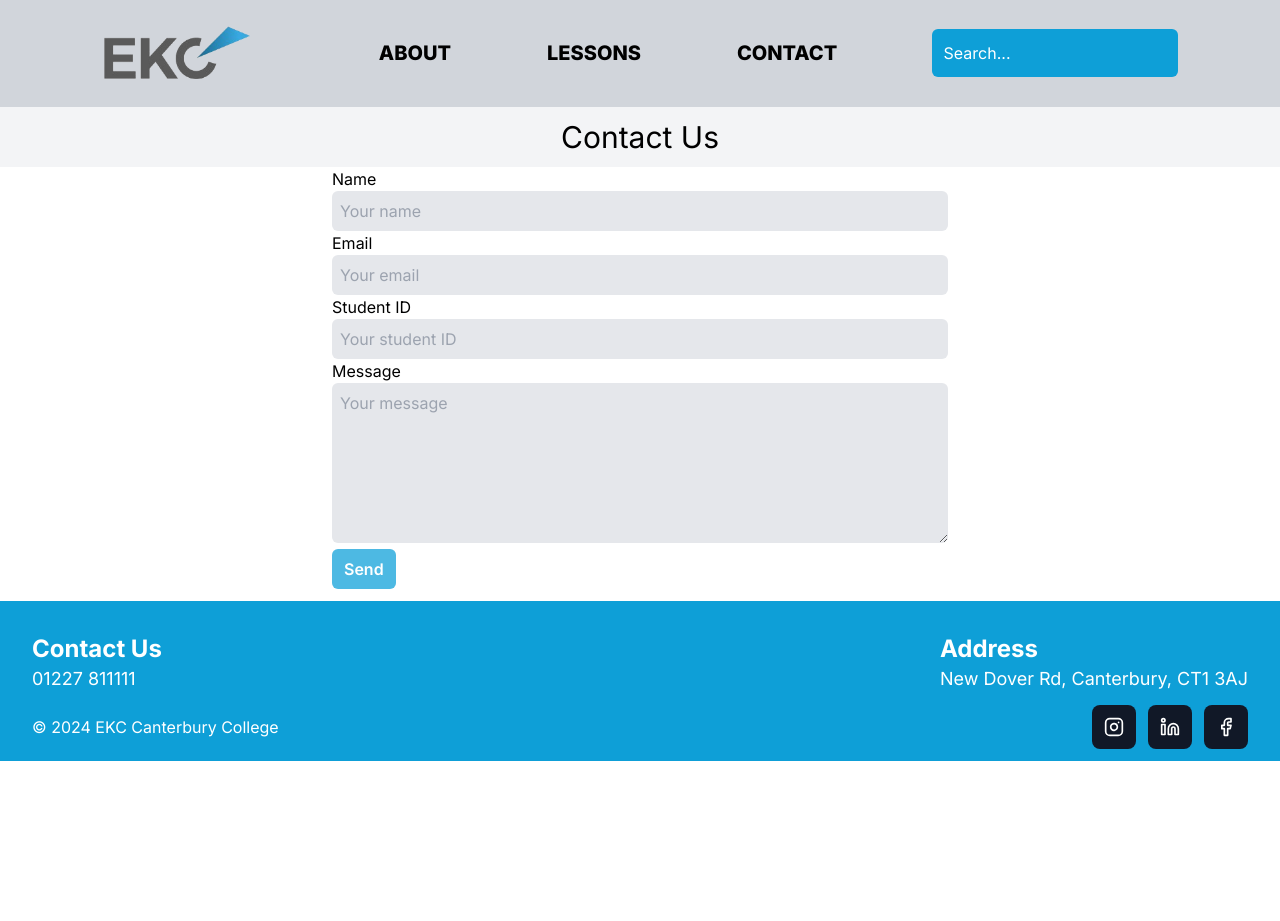
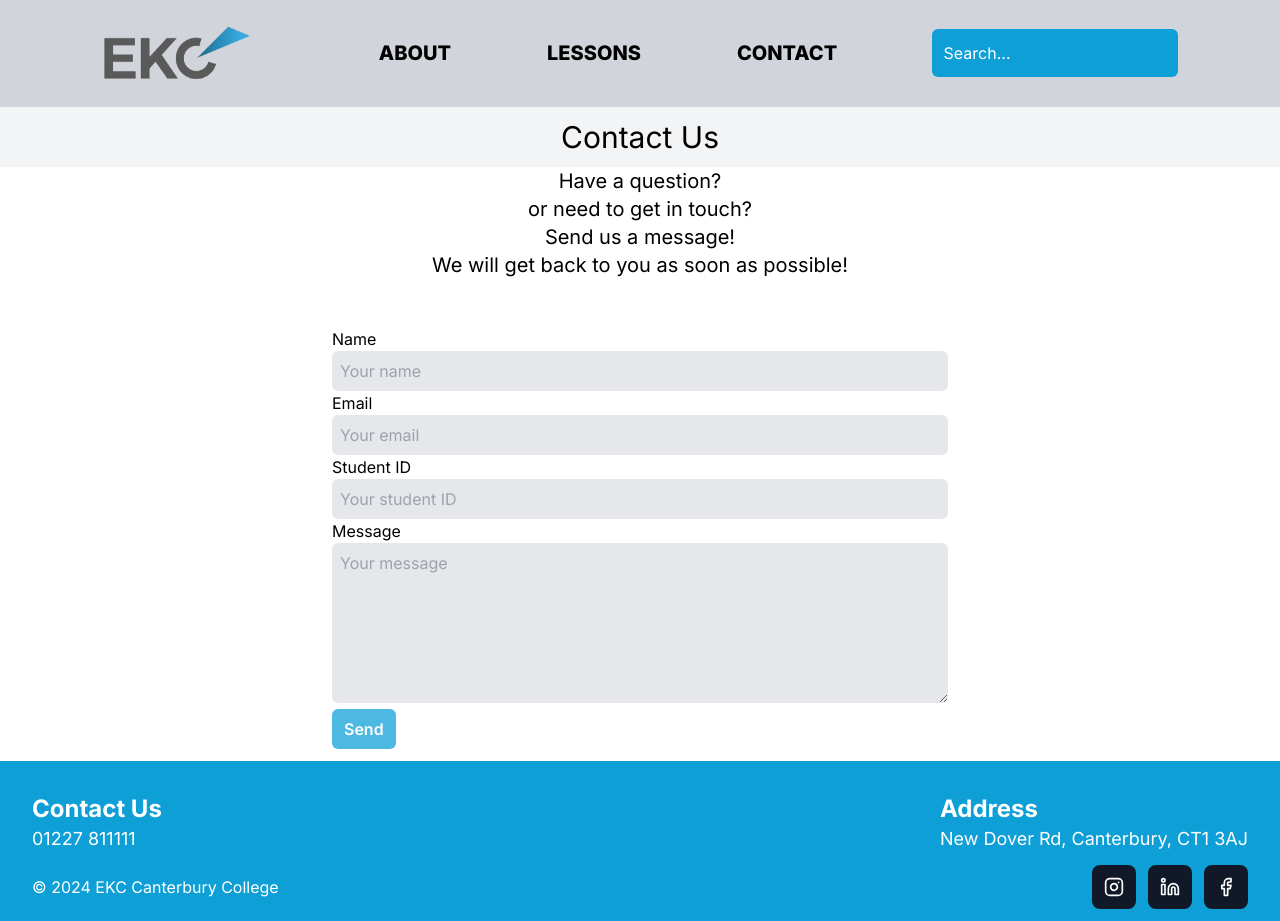
Before and after one commit to NetSpud/college, a Next.js app: page /contact in a window 1280 px wide. Before the commit the page ends 800 px from the top, so only its background shows below. Built offline with nearby package versions, Linux system fonts and the light colour scheme.

Commit message:
added wording to contact page

```diff
--- a/src/app/contact/page.tsx
+++ b/src/app/contact/page.tsx
@@ -4,6 +4,12 @@ function App() {
   return (
     <div>
       <h1 className="text-3xl text-center py-3 bg-gray-100">Contact Us</h1>
+      <div className="text-center text-xl mb-12">
+        <p>Have a question?</p>
+        <p>or need to get in touch?</p>
+        <p>Send us a message!</p>
+        <p>We will get back to you as soon as possible!</p>
+      </div>
 
       <div className="mx-auto lg:w-1/2 px-3 mb-3">
         <Form />
```
